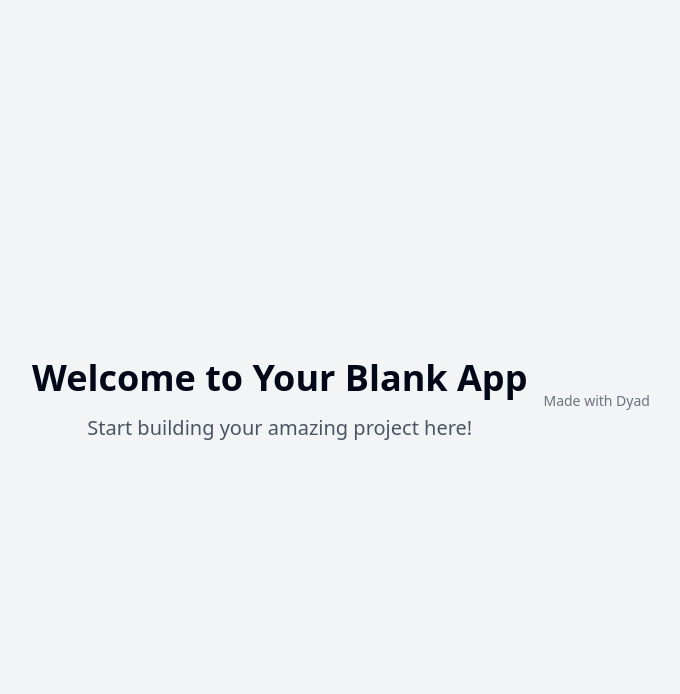
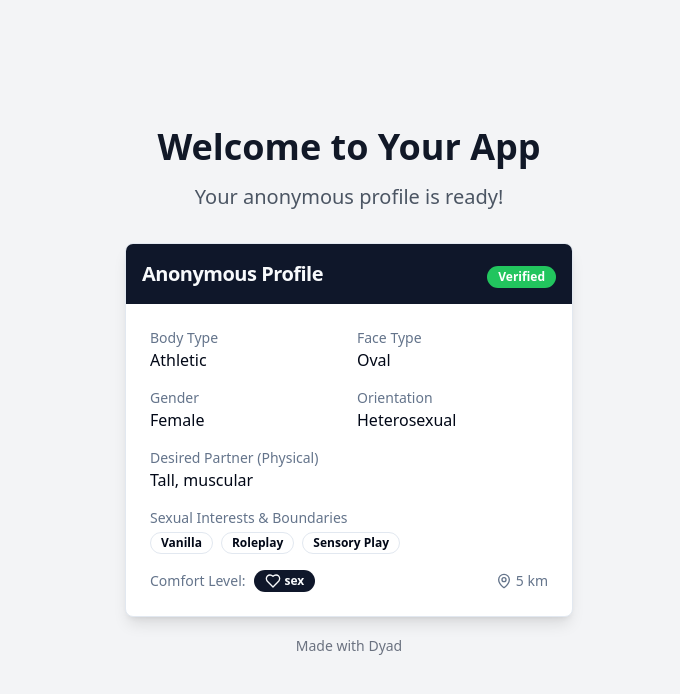
Before and after one commit to Sid80008/bang-up-app, a React (Vite) app: page / in a window 1280 px wide. Shown: the top 694 px of the page, without its empty margins (291-971 px from the left). Built offline with nearby package versions, Linux system fonts and the light colour scheme.

Commit message:
[dyad] wrote 2 file(s)

```diff
--- /dev/null
+++ b/src/components/AnonymousProfileCard.tsx
@@ -0,0 +1,108 @@
+"use client";
+
+import React from "react";
+import { Card, CardContent, CardHeader, CardTitle } from "@/components/ui/card";
+import { Badge } from "@/components/ui/badge";
+import { MapPin, Heart, MessageSquare, Kiss, Handshake } from "lucide-react";
+
+interface AnonymousProfileCardProps {
+  bodyType: string;
+  faceType: string;
+  gender: string;
+  sexualOrientation: string;
+  desiredPartnerPhysical: string;
+  sexualInterests: string[];
+  comfortLevel: "chat only" | "make-out" | "sex";
+  locationRadius: string;
+  isVerified: boolean;
+}
+
+const AnonymousProfileCard: React.FC<AnonymousProfileCardProps> = ({
+  bodyType,
+  faceType,
+  gender,
+  sexualOrientation,
+  desiredPartnerPhysical,
+  sexualInterests,
+  comfortLevel,
+  locationRadius,
+  isVerified,
+}) => {
+  const getComfortLevelIcon = (level: string) => {
+    switch (level) {
+      case "chat only":
+        return <MessageSquare className="h-4 w-4 mr-1" />;
+      case "make-out":
+        return <Kiss className="h-4 w-4 mr-1" />;
+      case "sex":
+        return <Heart className="h-4 w-4 mr-1" />;
+      default:
+        return null;
+    }
+  };
+
+  return (
+    <Card className="w-full max-w-md mx-auto shadow-lg rounded-lg overflow-hidden">
+      <CardHeader className="bg-primary text-primary-foreground p-4 flex flex-row items-center justify-between">
+        <CardTitle className="text-xl font-bold">Anonymous Profile</CardTitle>
+        {isVerified && (
+          <Badge variant="secondary" className="bg-green-500 text-white">
+            Verified
+          </Badge>
+        )}
+      </CardHeader>
+      <CardContent className="p-6 space-y-4">
+        <div className="grid grid-cols-2 gap-4">
+          <div>
+            <p className="text-sm text-muted-foreground">Body Type</p>
+            <p className="font-medium">{bodyType}</p>
+          </div>
+          <div>
+            <p className="text-sm text-muted-foreground">Face Type</p>
+            <p className="font-medium">{faceType}</p>
+          </div>
+          <div>
+            <p className="text-sm text-muted-foreground">Gender</p>
+            <p className="font-medium">{gender}</p>
+          </div>
+          <div>
+            <p className="text-sm text-muted-foreground">Orientation</p>
+            <p className="font-medium">{sexualOrientation}</p>
+          </div>
+        </div>
+
+        <div>
+          <p className="text-sm text-muted-foreground">Desired Partner (Physical)</p>
+          <p className="font-medium">{desiredPartnerPhysical}</p>
+        </div>
+
+        <div>
+          <p className="text-sm text-muted-foreground">Sexual Interests & Boundaries</p>
+          <div className="flex flex-wrap gap-2 mt-1">
+            {sexualInterests.map((interest, index) => (
+              <Badge key={index} variant="outline">
+                {interest}
+              </Badge>
+            ))}
+          </div>
+        </div>
+
+        <div className="flex items-center justify-between">
+          <div className="flex items-center">
+            <p className="text-sm text-muted-foreground mr-2">Comfort Level:</p>
+            <Badge className="flex items-center">
+              {getComfortLevelIcon(comfortLevel)}
+              {comfortLevel}
+            </Badge>
+          </div>
+          <div className="flex items-center text-muted-foreground">
+            <MapPin className="h-4 w-4 mr-1" />
+            <span className="text-sm">{locationRadius}</span>
+          </div>
+        </div>
+      </CardContent>
+    </Card>
+  );
+};
+
+export default AnonymousProfileCard;
--- a/src/pages/Index.tsx
+++ b/src/pages/Index.tsx
@@ -1,16 +1,31 @@
-// Update this page (the content is just a fallback if you fail to update the page)
+"use client";
 
 import { MadeWithDyad } from "@/components/made-with-dyad";
+import AnonymousProfileCard from "@/components/AnonymousProfileCard";
 
 const Index = () => {
+  // Placeholder data for demonstration
+  const userProfile = {
+    bodyType: "Athletic",
+    faceType: "Oval",
+    gender: "Female",
+    sexualOrientation: "Heterosexual",
+    desiredPartnerPhysical: "Tall, muscular",
+    sexualInterests: ["Vanilla", "Roleplay", "Sensory Play"],
+    comfortLevel: "sex" as "chat only" | "make-out" | "sex",
+    locationRadius: "5 km",
+    isVerified: true,
+  };
+
   return (
-    <div className="min-h-screen flex items-center justify-center bg-gray-100">
-      <div className="text-center">
-        <h1 className="text-4xl font-bold mb-4">Welcome to Your Blank App</h1>
-        <p className="text-xl text-gray-600">
-          Start building your amazing project here!
+    <div className="min-h-screen flex flex-col items-center justify-center bg-gray-100 dark:bg-gray-900 p-4">
+      <div className="text-center mb-8">
+        <h1 className="text-4xl font-bold mb-4 text-gray-900 dark:text-white">Welcome to Your App</h1>
+        <p className="text-xl text-gray-600 dark:text-gray-400">
+          Your anonymous profile is ready!
         </p>
       </div>
+      <AnonymousProfileCard {...userProfile} />
       <MadeWithDyad />
     </div>
   );
```
